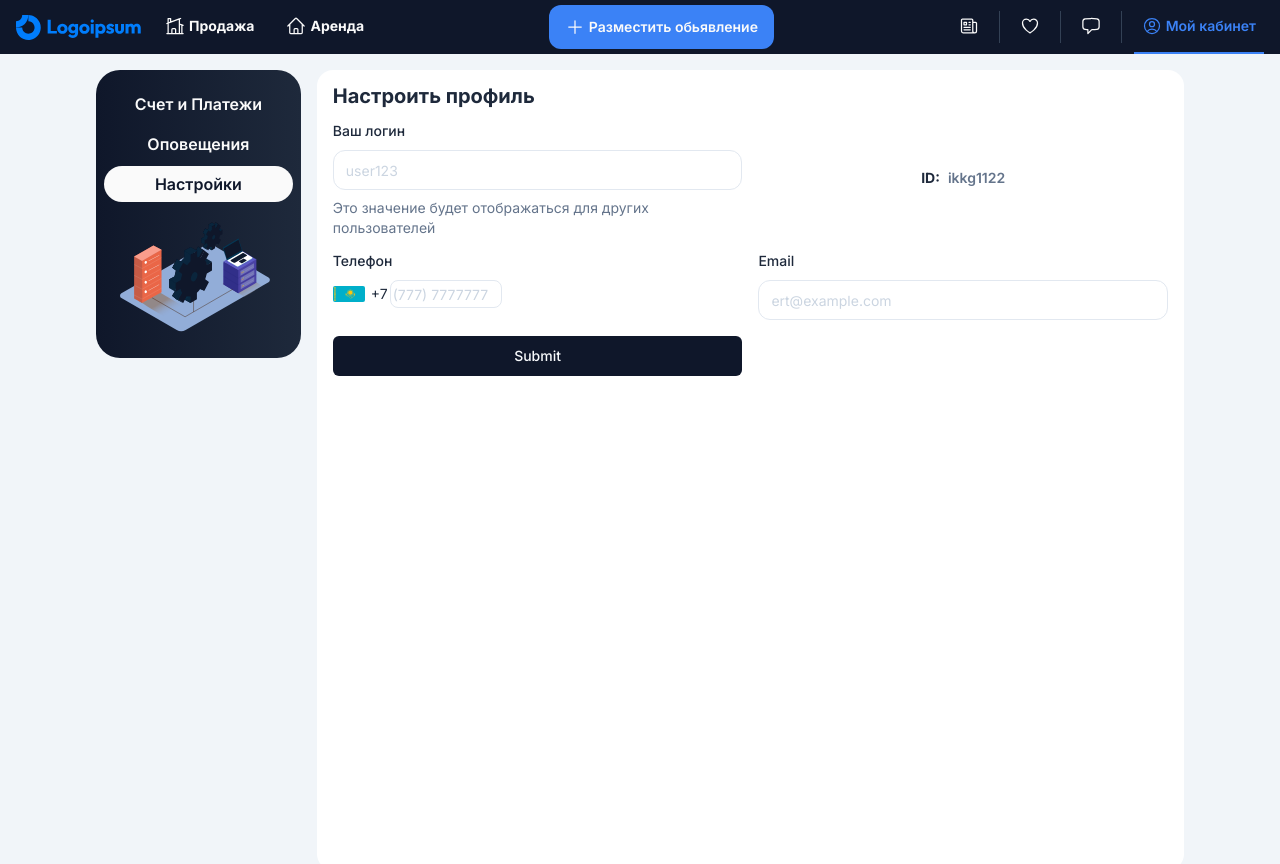
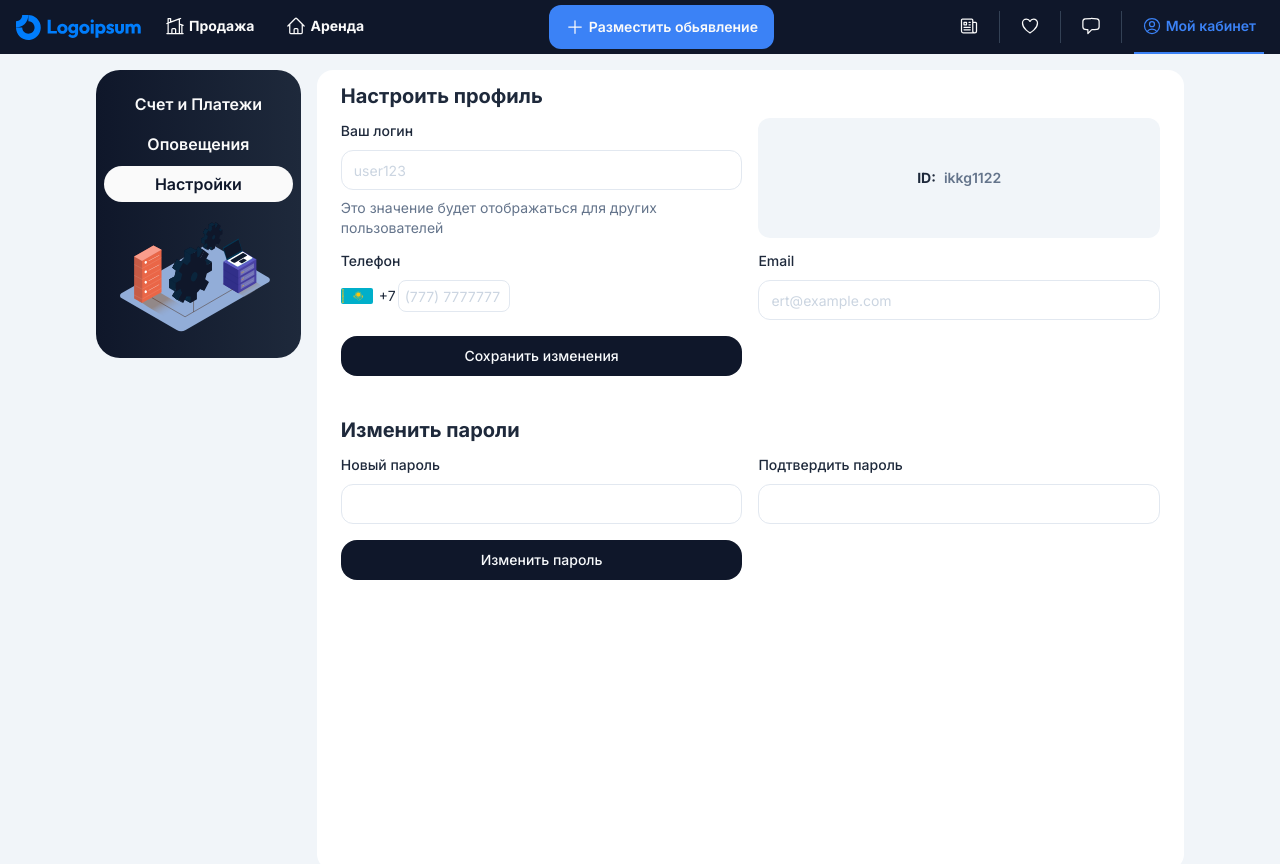
Before and after one commit to MuratOfficial/booking-kz, a Next.js app: page /cabinet/profile/settings in a window 1280 px wide. Shown: the top 864 px of the page. Built offline with nearby package versions, Linux system fonts and the light colour scheme.

Commit message:
completed cabinet block

```diff
--- /dev/null
+++ b/app/cabinet/profile/settings/components/password-form.tsx
@@ -0,0 +1,101 @@
+"use client";
+
+import { zodResolver } from "@hookform/resolvers/zod";
+import { useForm } from "react-hook-form";
+import { z } from "zod";
+
+import { Button } from "@/components/ui/button";
+import {
+  Form,
+  FormControl,
+  FormDescription,
+  FormField,
+  FormItem,
+  FormLabel,
+  FormMessage,
+} from "@/components/ui/form";
+import { Input } from "@/components/ui/input";
+import { useToast } from "@/components/ui/use-toast";
+import Image from "next/image";
+
+const FormSchema = z
+  .object({
+    password: z.string(),
+    confirmPassword: z.string(),
+  })
+  .refine(
+    (values) => {
+      return values.password === values.confirmPassword;
+    },
+    {
+      message: "Пароли должны совпадать!",
+      path: ["confirmPassword"],
+    }
+  );
+
+export function PasswordForm() {
+  const { toast } = useToast();
+  const form = useForm<z.infer<typeof FormSchema>>({
+    resolver: zodResolver(FormSchema),
+    defaultValues: {
+      password: "",
+      confirmPassword: "",
+    },
+  });
+
+  function onSubmit(data: z.infer<typeof FormSchema>) {
+    toast({
+      title: "Паоль изменен",
+    });
+  }
+
+  return (
+    <Form {...form}>
+      <form
+        onSubmit={form.handleSubmit(onSubmit)}
+        className="w-full grid grid-cols-2 gap-4"
+      >
+        <FormField
+          control={form.control}
+          name="password"
+          render={({ field }) => (
+            <FormItem className="text-slate-800">
+              <FormLabel>Новый пароль</FormLabel>
+              <FormControl>
+                <Input
+                  type="password"
+                  className="rounded-xl placeholder:text-slate-300"
+                  {...field}
+                />
+              </FormControl>
+              <FormMessage />
+            </FormItem>
+          )}
+        />
+
+        <FormField
+          control={form.control}
+          name="confirmPassword"
+          render={({ field }) => (
+            <FormItem className="text-slate-800">
+              <FormLabel>Подтвердить пароль</FormLabel>
+
+              <FormControl>
+                <Input
+                  className="rounded-xl placeholder:text-slate-300"
+                  type="password"
+                  {...field}
+                />
+              </FormControl>
+
+              <FormMessage />
+            </FormItem>
+          )}
+        />
+        <Button type="submit" className="rounded-2xl">
+          Изменить пароль
+        </Button>
+      </form>
+    </Form>
+  );
+}
--- a/app/cabinet/profile/settings/components/settings-form.tsx
+++ b/app/cabinet/profile/settings/components/settings-form.tsx
@@ -79,7 +79,7 @@ export function SettingsForm() {
             </FormItem>
           )}
         />
-        <div className="h-full text-sm text-slate-800 w-full flex flex-row items-center justify-center gap-2">
+        <div className=" text-sm p-2 rounded-xl bg-slate-100 text-slate-800  flex flex-row items-center justify-center gap-2">
           <p className="font-bold">ID:</p>
           <p className="font-semibold text-slate-500">ikkg1122</p>
         </div>
@@ -101,7 +101,7 @@ export function SettingsForm() {
                 <FormControl>
                   <Input
                     placeholder="(777) 7777777"
-                    className="rounded-lg placeholder:text-slate-300 w-28 p-0.5 h-7"
+                    className="rounded-lg placeholder:text-slate-300 w-28 px-1.5 placeholder:text-sm h-8 "
                     {...field}
                   />
                 </FormControl>
@@ -130,7 +130,10 @@ export function SettingsForm() {
             </FormItem>
           )}
         />
-        <Button type="submit">Submit</Button>
+
+        <Button type="submit" className="rounded-2xl">
+          Сохранить изменения
+        </Button>
       </form>
     </Form>
   );
--- a/app/cabinet/profile/settings/page.tsx
+++ b/app/cabinet/profile/settings/page.tsx
@@ -1,6 +1,7 @@
 import React from "react";
 import { SettingsForm } from "./components/settings-form";
 import { Metadata } from "next";
+import { PasswordForm } from "./components/password-form";
 
 export const metadata: Metadata = {
   title: "Настройки",
@@ -8,9 +9,11 @@ export const metadata: Metadata = {
 
 function SettingsPage() {
   return (
-    <div className="w-full min-h-screen bg-white rounded-2xl px-4 py-3 flex flex-col gap-2">
+    <div className="w-full min-h-screen bg-white rounded-2xl px-6 py-3 flex flex-col gap-2">
       <h2 className="text-slate-800 font-bold text-xl">Настроить профиль</h2>
       <SettingsForm />
+      <h2 className="text-slate-800 font-bold text-xl mt-8">Изменить пароли</h2>
+      <PasswordForm />
     </div>
   );
 }
--- /dev/null
+++ b/app/filter/components/filter.tsx
@@ -0,0 +1,11 @@
+import React from "react";
+
+function Filter() {
+  return (
+    <div className=" bg-gradient-to-br from-blue-500 to-blue-400 p-4 rounded-3xl h-60 w-full">
+      Filter
+    </div>
+  );
+}
+
+export default Filter;
--- /dev/null
+++ b/app/filter/page.tsx
@@ -0,0 +1,22 @@
+import React from "react";
+import Filter from "./components/filter";
+
+function FilterPage({
+  searchParams,
+}: {
+  searchParams?: {
+    query?: string;
+    page?: string;
+  };
+}) {
+  const query = searchParams?.query || "";
+  const currentPage = Number(searchParams?.page) || 1;
+
+  return (
+    <div className="w-full flex flex-col min-h-screen p-4 gap-4">
+      <Filter />
+    </div>
+  );
+}
+
+export default FilterPage;
--- a/app/page.tsx
+++ b/app/page.tsx
@@ -30,7 +30,7 @@ export default function Home() {
     }));
 
   return (
-    <main className="flex min-h-screen bg-slate-100 flex-col px-4">
+    <main className="flex min-h-screen bg-slate-100 flex-col px-4 pb-4">
       <HotCategoryGrid title="Продажа" data={forSell} />
       <HotCategoryGrid title="Аренда" data={forRent} />
     </main>
--- a/components/layouts/hot-category-grid.tsx
+++ b/components/layouts/hot-category-grid.tsx
@@ -43,7 +43,7 @@ function HotCategoryGrid({ title, data }: HotCategoryGridProps) {
   return (
     <Carousel
       setApi={setApi}
-      className="flex flex-col gap-4 py-4"
+      className="flex flex-col gap-2 py-2"
       opts={{
         duration: 50,
       }}
--- a/components/layouts/main-nav.tsx
+++ b/components/layouts/main-nav.tsx
@@ -34,6 +34,7 @@ import {
   Store,
   TentTree,
   Warehouse,
+  Bell,
 } from "lucide-react";
 import { usePathname, useRouter } from "next/navigation";
 import {
@@ -290,6 +291,7 @@ function MainNav() {
                 "font-bold flex cursor-pointer flex-row items-center gap-1 text-neutral-50 text-sm transition delay-150 duration-500 py-4 px-2 hover:text-blue-500 hover:border-b-blue-500 border-b-2 border-transparent",
                 isOpenPopover1 && "text-blue-500 border-b-blue-500"
               )}
+              onClick={() => router.push("/filter?categoryType=sell")}
             >
               <svg
                 xmlns="http://www.w3.org/2000/svg"
@@ -334,6 +336,7 @@ function MainNav() {
                 "font-bold flex cursor-pointer flex-row items-center gap-1 text-neutral-50 text-sm transition delay-150 duration-500 py-4 px-2 hover:text-blue-500 hover:border-b-blue-500 border-b-2 border-transparent",
                 isOpenPopover2 && "text-blue-500 border-b-blue-500"
               )}
+              onClick={() => router.push("/filter?categoryType=rent")}
             >
               <svg
                 xmlns="http://www.w3.org/2000/svg"
@@ -627,6 +630,17 @@ function MainNav() {
               <DropdownMenuItem
                 className={cn(
                   "cursor-pointer",
+                  pathname.startsWith("/cabinet/profile/notifications") &&
+                    "text-blue-500"
+                )}
+                onClick={() => router.push("/cabinet/profile/notifications")}
+              >
+                <Bell className="mr-2 h-4 w-4" />
+                <span>Оповещения</span>
+              </DropdownMenuItem>
+              <DropdownMenuItem
+                className={cn(
+                  "cursor-pointer",
                   pathname.startsWith("/cabinet/profile/settings") &&
                     "text-blue-500"
                 )}
--- /dev/null
+++ b/components/ui/search.tsx
@@ -0,0 +1,48 @@
+"use client";
+import { usePathname, useRouter, useSearchParams } from "next/navigation";
+
+export default function Search({ placeholder }: { placeholder: string }) {
+  const searchParams = useSearchParams();
+  const pathname = usePathname();
+  const { replace } = useRouter();
+
+  function handleSearch(term: string) {
+    const params = new URLSearchParams(searchParams);
+    if (term) {
+      params.set("query", term);
+    } else {
+      params.delete("query");
+    }
+    replace(`${pathname}?${params.toString()}`);
+  }
+
+  return (
+    <div className="relative flex flex-1 flex-shrink-0">
+      <label htmlFor="search" className="sr-only">
+        Search
+      </label>
+      <input
+        className="peer block w-full rounded-md border border-gray-200 py-[9px] pl-10 text-sm outline-2 placeholder:text-gray-500"
+        placeholder={placeholder}
+        onChange={(e) => {
+          handleSearch(e.target.value);
+        }}
+        defaultValue={searchParams.get("query")?.toString()}
+      />
+      <svg
+        xmlns="http://www.w3.org/2000/svg"
+        fill="none"
+        viewBox="0 0 24 24"
+        strokeWidth={1.5}
+        stroke="currentColor"
+        className="absolute left-3 top-1/2 h-[18px] w-[18px] -translate-y-1/2 text-gray-500 peer-focus:text-gray-900"
+      >
+        <path
+          strokeLinecap="round"
+          strokeLinejoin="round"
+          d="m21 21-5.197-5.197m0 0A7.5 7.5 0 1 0 5.196 5.196a7.5 7.5 0 0 0 10.607 10.607Z"
+        />
+      </svg>
+    </div>
+  );
+}
```
Also changed, not shown: components/cards/annoncement-cart.tsx (+8 -11 lines).
